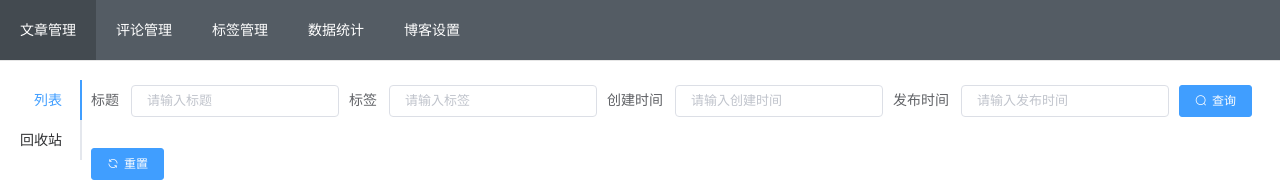
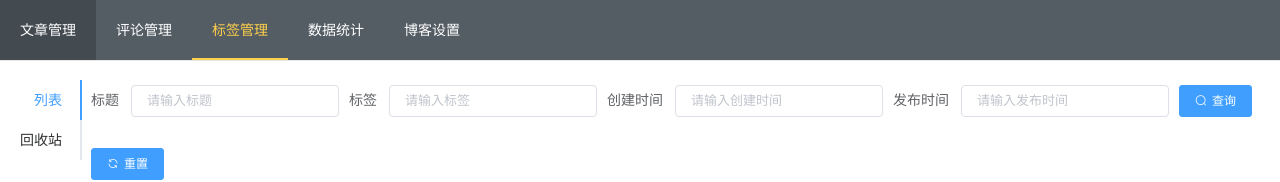
Before and after one commit to calamus0427/calamus_blog, a Vue app in the folder demo/: page /#/tag in a window 1280 px wide. Shown: the top 182 px of the page. Built offline with nearby package versions, Linux system fonts and the light colour scheme.

Commit message:
缺省路由，菜单active 设置

```diff
--- /dev/null
+++ b/demo/src/components/error/code404.js
@@ -0,0 +1,6 @@
+import Vue from "vue";
+import code404 from "./code404.vue";;
+
+Vue.component("cl-404", code404);
+
+export default code404;
--- /dev/null
+++ b/demo/src/components/error/code404.vue
@@ -0,0 +1,16 @@
+<template>
+  <div>
+    404
+    <router-link to="/">回首页</router-link>
+  </div>
+</template>
+<script>
+  export default {
+    name:'code404',
+    data(){
+      return {
+
+      }
+    }
+  }
+</script>
--- a/demo/src/router/index.js
+++ b/demo/src/router/index.js
@@ -7,7 +7,10 @@ import article from "@/view/admin/article/index.vue"
 import mark from "@/view/admin/mark/index.vue"
 import setting from "@/view/admin/setting/index.vue"
 import statistic from "@/view/admin/statistic/index.vue"
-import tag from "@/view/admin/tag/index.vue";;
+import tag from "@/view/admin/tag/index.vue"
+
+import error404 from "@/view/error/404.vue"
+
 
 
 
@@ -53,6 +56,15 @@ export default new Router({
       path: "/blog",
       name: "blog",
       component: blog
+    },
+    {
+      path: "/error404",
+      name: "error404",
+      component: error404
+    }    ,
+    {
+      path: "*",
+      redirect: "/error404"
     }
   ]
 })
--- a/demo/src/view/admin/index.vue
+++ b/demo/src/view/admin/index.vue
@@ -32,8 +32,16 @@
   export default {
     data() {
       return {
-        activeIndex: '1',
+        // activeIndex: 'article',
       };
+    },
+    computed:{
+      activeIndex:function(){
+        var str = window.location.href;
+        var index = str .lastIndexOf("\/");
+        str  = str .substring(index + 1, str .length);
+        return str ;
+      }
     },
     methods: {
       handleSelect(key, keyPath) {
--- /dev/null
+++ b/demo/src/view/error/404.vue
@@ -0,0 +1,8 @@
+<template>
+  <div>
+    <cl-404></cl-404>
+  </div>
+</template>
+<script>
+  import "../../components/error/code404.js"
+</script>
```
